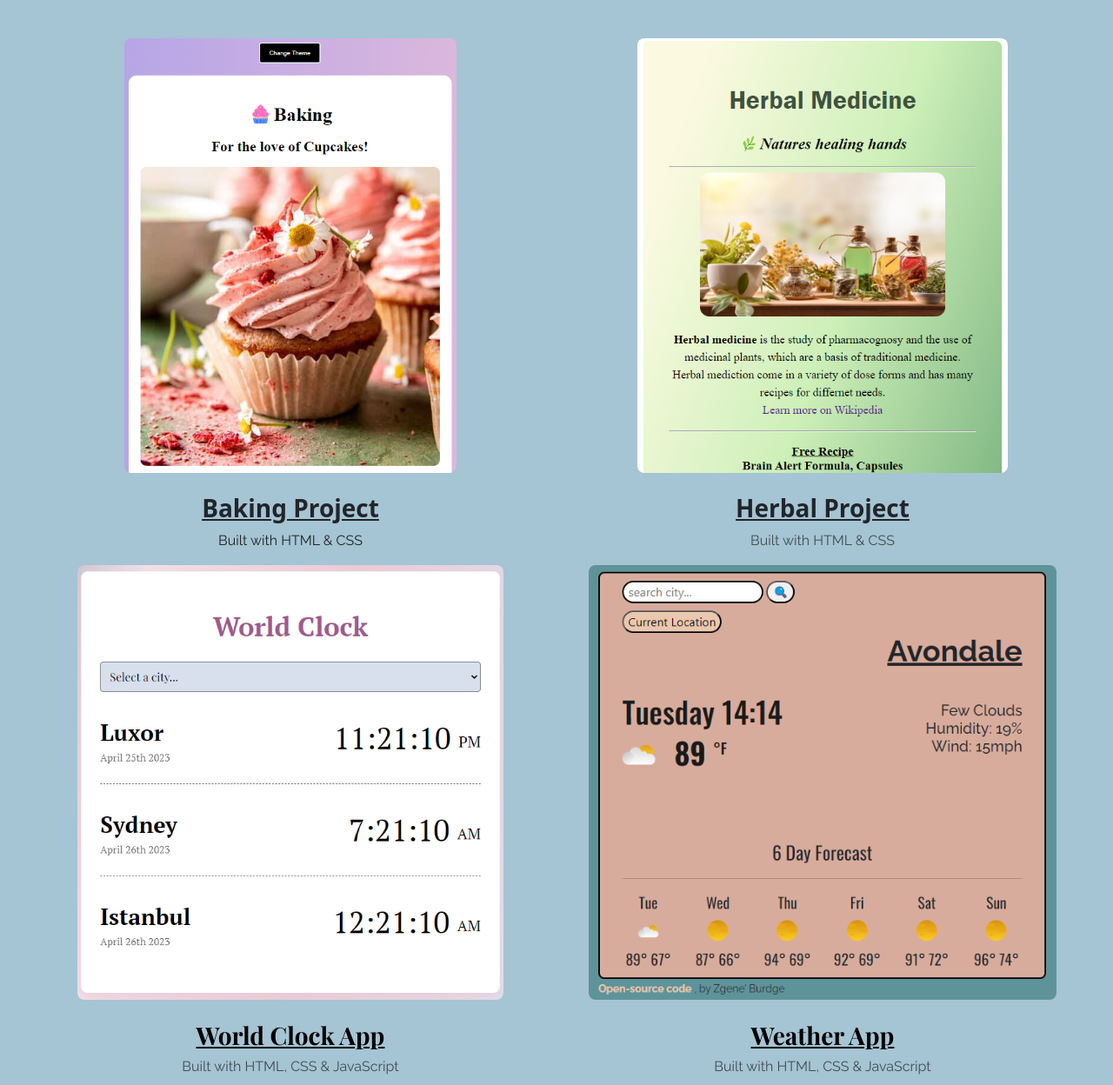
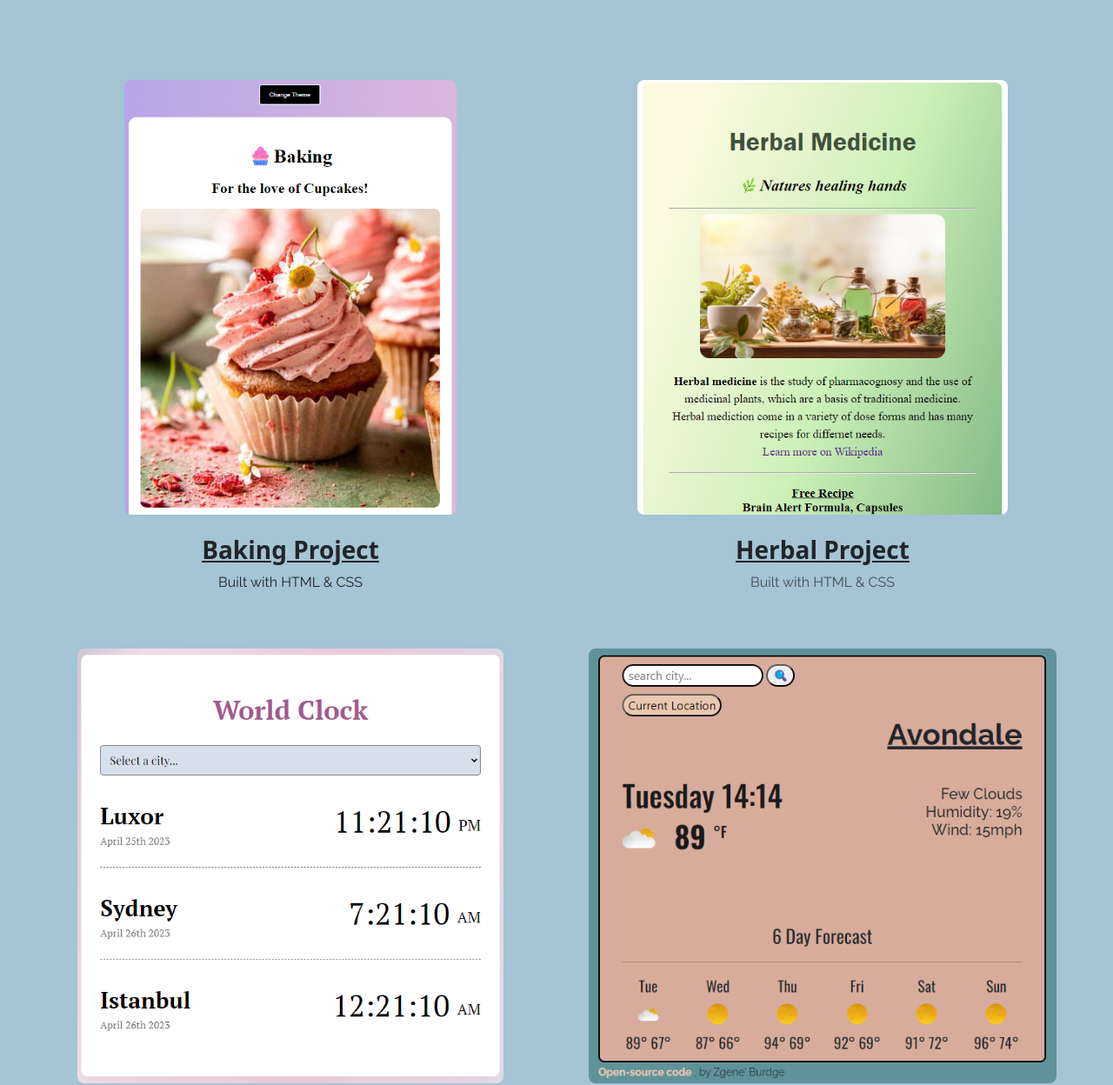
Before and after one commit to ZBurdge/My-Portfolio, a plain HTML site: page work.html in a window 1280 px wide. Shown: the part 200-1448 px from the top of the page at 87% size. Drawn offline with nearby package versions, Linux system fonts and the light colour scheme.

Commit message:
added margin

```diff
--- a/work.html
+++ b/work.html
@@ -76,7 +76,7 @@
           <img
             src="/images/baking.png"
             alt="Baking Project"
-            class="img-fluid work-img"
+            class="img-fluid work-img mt-5"
             title="Baking Project"
           />
           <h3 class="mb-2">Baking Project</h3>
@@ -86,7 +86,7 @@
           <img
             src="/images/herbal.png"
             alt="Herbal Project"
-            class="img-fluid work-img"
+            class="img-fluid work-img mt-5"
             title="Herbal Project"
           />
           <h3 class="mb-2">Herbal Project</h3>
@@ -96,7 +96,7 @@
           <img
             src="/images/worldClock.png"
             alt="World Clock App"
-            class="img-fluid work-img"
+            class="img-fluid work-img mt-5"
             title="World Clock"
           />
           <a
@@ -112,7 +112,7 @@
           <img
             src="/images/weatherApp.png"
             alt="Weather App"
-            class="img-fluid work-img"
+            class="img-fluid work-img mt-5"
             title="Weather App"
           />
           <a
```
